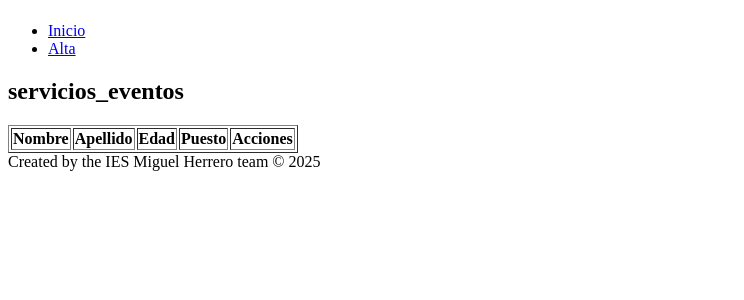
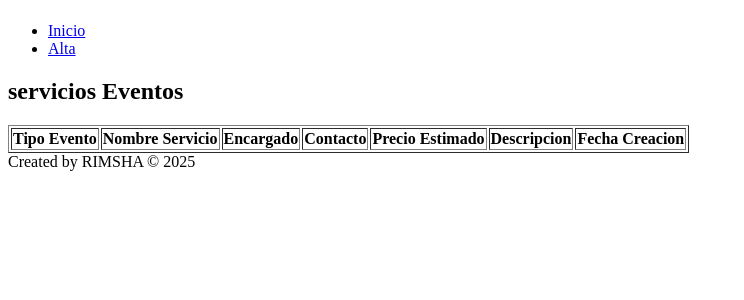
Before and after one commit to Rimsha-Iqbal/actividad61-aplicacion-php-desarrollo, a PHP site: page / in a window 1280 px wide. Shown: the part 58-358 px from the top of the page, without its empty margins (0-744 px from the left). Run offline with PHP 8.4, Linux system fonts and the light colour scheme; data that the repository does not hold is empty.

Commit message:
crear  index.php

```diff
--- a/src/index.php
+++ b/src/index.php
@@ -26,15 +26,17 @@ include_once("config.php");
 		<li><a href="index.php">Inicio</a></li>
 		<li><a href="add.html">Alta</a></li>
 	</ul>
-	<h2>servicios_eventos</h2>
+	<h2>servicios Eventos</h2>
 	<table border="1">
 	<thead>
 		<tr>
-			<th>Nombre</th>
-			<th>Apellido</th>
-			<th>Edad</th>
-			<th>Puesto</th>
-			<th>Acciones</th>
+			<th>Tipo Evento</th>
+			<th> Nombre Servicio</th>
+			<th>Encargado</th>
+			<th>Contacto</th>
+			<th>Precio Estimado</th>
+			<th>Descripcion</th>
+			<th>Fecha Creacion</th>
 		</tr>
 	</thead>
 	<tbdody>
@@ -87,10 +89,13 @@ A medida que avanza se va consturyendo cada fila de la tabla HTML con todos los
 
 	while($fila = $resultado->fetch_array()) {
 		echo "<tr>\n";
-		echo "<td>".$fila['nombre']."</td>\n";
-		echo "<td>".$fila['apellido']."</td>\n";
-		echo "<td>".$fila['edad']."</td>\n";
-		echo "<td>".$fila['puesto']."</td>\n";
+		echo "<td>".$fila['tipo_evento']."</td>\n";
+		echo "<td>".$fila['nombre_servicio']."</td>\n";
+		echo "<td>".$fila['encargado']."</td>\n";
+		echo "<td>".$fila['contacto']."</td>\n";
+		echo "<td>".$fila['precio_estimado']."</td>\n";
+		echo "<td>".$fila['descripcion']."</td>\n";
+		echo "<td>".$fila['fecha_creacion']."</td>\n";
 		echo "<td>";
 /* En la última columna se añade dos enlaces para editar y modificar el registro correspondiente.
 Los datos se pueden enviar entre distintas páginas siguiendo distintos métodos. En este caso el id del registro a editar/eliminar se pasa a través de la URL.
@@ -106,7 +111,7 @@ Este forma de pasar el dato se conoce como: método GET*/
 	</table>
 	</main>
 	<footer>
-    	Created by the IES Miguel Herrero team &copy; 2025
+    	Created by RIMSHA &copy; 2025
   	</footer>
 </div>
 </body>
```
